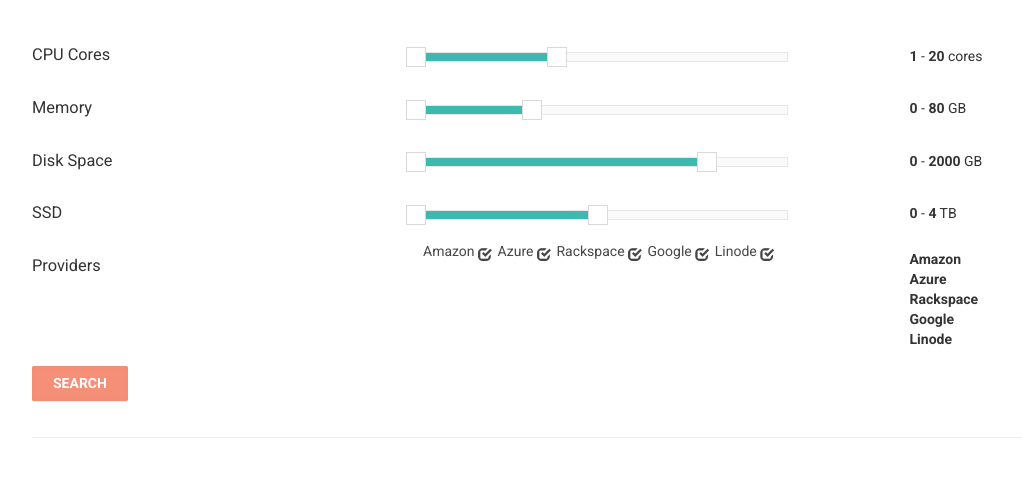
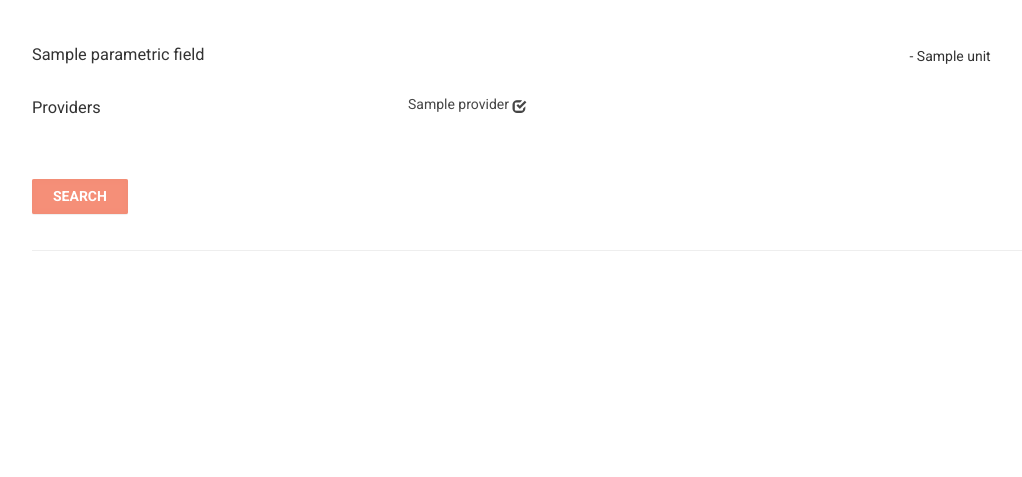
Before and after one commit to saurabhkb/assorted-hacks, a Flask app: template templates/index.html in a window 1280 px wide. Shown: the part 90-567 px from the top of the page, without its empty margins (38-1060 px from the left). Run offline with Flask 2, Linux system fonts and the light colour scheme; the template is opened without the code that fills it: most values are stand-ins (such as "Sample title", 1, 10 or a date in 2020); some libraries are stand-ins or nearby versions.

Commit message:
replaced repeated html/js code with templates, all data values are now set at the server

```diff
--- a/server.py
+++ b/server.py
@@ -1,15 +1,25 @@
 from flask import Flask, render_template, request, jsonify, redirect, abort
 from pymongo import MongoClient
 import json
+import os
 
 app = Flask(__name__)
 client = MongoClient()
 db = client['cloud']
 v = db['vm']
 
+providers = v.distinct('provider')
+parametric_fields = [
+			{'name': 'CPU Cores', 'class': 'cores', 'unit': 'cores', 'min': 1, 'max': 20, 'step': 1, 'show_start': 1, 'show_end': 20},
+			{'name': 'Memory (GB)', 'class': 'ramGB', 'unit': 'GB', 'min': 0, 'max': 250, 'step': 5, 'show_start': 0, 'show_end': 80},
+			{'name': 'Disk Space (GB)', 'class': 'diskGB', 'unit': 'GB', 'min': 0, 'max': 2500, 'step': 10, 'show_start': 0, 'show_end': 2000},
+			{'name': 'SSD (GB)', 'class': 'flashGB', 'unit': 'GB', 'min': 0, 'max': 2500, 'step': 50, 'show_start': 0, 'show_end': 550},
+		]
+nonparametric_fields = [ {'name': 'Provider', 'class': 'provider'}, {'name': 'Region', 'class': 'region'}, {'name': 'Server Type', 'class': 'serverType'}, {'name': 'Upfront Cost ($)', 'class': 'upfrontCost'}, {'name': 'Hourly Cost ($)', 'class': 'hourlyCost'} ]
+
 @app.route('/')
 def home():
-	return render_template("index.html")
+	return render_template("index.html", providers = providers, parametric_fields = parametric_fields, nonparametric_fields = nonparametric_fields)
 
 @app.route('/about')
 def about():
@@ -42,14 +52,14 @@ def fetch():
 	cores_min = int(j['cores_min'])
 	cores_max = int(j['cores_max'])
 
-	disk_min = int(j['disk_min']) * 10 ** 3
-	disk_max = int(j['disk_max']) * 10 ** 3
+	disk_min = int(j['diskGB_min']) * 10 ** 3
+	disk_max = int(j['diskGB_max']) * 10 ** 3
 
-	memory_min = int(j['memory_min']) * 10 ** 3
-	memory_max = int(j['memory_max']) * 10 ** 3
+	memory_min = int(j['ramGB_min']) * 10 ** 3
+	memory_max = int(j['ramGB_max']) * 10 ** 3
 
-	ssd_min = int(j['ssd_min']) * 10 ** 6
-	ssd_max = int(j['ssd_max']) * 10 ** 6
+	ssd_min = int(j['flashGB_min']) * 10 ** 3
+	ssd_max = int(j['flashGB_max']) * 10 ** 3
 
 	providers = j['providers']
 
--- a/static/css/styles.css
+++ b/static/css/styles.css
@@ -143,8 +143,18 @@ label {
 
 /* checkbox */
 .chck {
+	opacity: 0.5;
+	border: thin solid white;
+	margin: 0 15px 0 0;
+	cursor: pointer;
+}
+
+.chck:hover {
+	opacity: 0.7;
+}
+
+.chck.active {
 	opacity: 0.9;
-	border: thin solid white;
 }
 
 .chckgroup {
@@ -162,12 +172,10 @@ label {
 }
 .provider_list .provider {
 	font-weight: 700;
+	margin: 0 10px 0 0;
+	float: left;
 }
 
-.btn-group > .btn, .btn-group-vertical > .btn.chck {
-	float: none;
-	display: block;
-}
 
 /* table */
 .table > thead > tr > td, .table > tbody > tr > td, .table > tfoot > tr > td {
--- a/templates/index.html
+++ b/templates/index.html
@@ -10,73 +10,28 @@
 
 {% block content %}
 <div class="container">
+	{% for p in parametric_fields %}
 	<div class="row">
 		<div class="col-md-4">
-			<h3>CPU Cores</h3>
+			<h3>{{ p.name }}</h3>
 		</div>
 		<div class="col-md-5">
-			<div class="slider cores"></div>
+			<div class="slider {{ p.class }}"></div>
 		</div>
-		<div class="col-md-3"><h4><span class="val cores lower"></span> - <span class="val cores upper"></span> cores</h4></div>
+		<div class="col-md-3"><h4><span class="val {{ p.class }} lower"></span> - <span class="val {{ p.class }} upper"></span> {{ p.unit }}</h4></div>
 	</div>
+	{% endfor %}
 
-	<div class="row">
-		<div class="col-md-4">
-			<h3>Memory</h3>
-		</div>
-		<div class="col-md-5">
-			<div class="slider memory"></div>
-		</div>
-		<div class="col-md-3"><h4><span class="val memory lower"></span> - <span class="val memory upper"></span> GB</h4></div>
-	</div>
-
-	<div class="row">
-		<div class="col-md-4">
-			<h3>Disk Space</h3>
-		</div>
-		<div class="col-md-5">
-			<div class="slider disk"></div>
-		</div>
-		<div class="col-md-3"><h4><span class="val disk lower"></span> - <span class="val disk upper"></span> GB</h4></div>
-	</div>
-
-	<div class="row">
-		<div class="col-md-4">
-			<h3>SSD</h3>
-		</div>
-		<div class="col-md-5">
-			<div class="slider ssd"></div>
-		</div>
-		<div class="col-md-3"><h4><span class="val ssd lower"></span> - <span class="val ssd upper"></span> TB</h4></div>
-	</div>
-
-	<div class="row" style="min-height: 70px;">
+	<div class="row" style="min-height: 80px;">
 		<div class="col-md-4">
 			<h3>Providers</h3>
 		</div>
 		<div class="col-md-5">
-			<label class="chck active"><span name="Amazon">Amazon </span><span class="glyphicon glyphicon-check"></span></label>
-			<label class="chck active"><span name="Azure">Azure </span><span class="glyphicon glyphicon-check"></span></label>
-			<label class="chck active"><span name="Rackspace">Rackspace </span><span class="glyphicon glyphicon-check"></span></label>
-			<label class="chck active"><span name="Google">Google </span><span class="glyphicon glyphicon-check"></span></label>
-			<label class="chck active"><span name="Linode">Linode </span><span class="glyphicon glyphicon-check"></span></label>
-			<!-- <div class="btn-group chckgroup" data-toggle="buttons">
-				<label class="blue button btn chck active">
-					<input type="checkbox" name="Amazon" checked> Amazon <span class="glyphicon glyphicon-check"></span>
-				</label>
-				<label class="blue button btn chck active">
-					<input type="checkbox" name="Azure" checked> Azure <span class="glyphicon glyphicon-check"></span>
-				</label>
-				<label class="blue button btn chck active">
-					<input type="checkbox" name="Rackspace" checked> Rackspace <span class="glyphicon glyphicon-check"></span>
-				</label>
-				<label class="blue button btn chck active">
-					<input type="checkbox" name="Google" checked> Google <span class="glyphicon glyphicon-check"></span>
-				</label>
-				<label class="blue button btn chck active">
-					<input type="checkbox" name="Linode" checked> Linode <span class="glyphicon glyphicon-check"></span>
-				</label>
-			</div> -->
+		<div class="chckgroup">
+			{% for p in providers %}
+				<label class="chck active" name="{{ p }}"><span name="{{ p }}">{{ p }} </span><span class="glyphicon glyphicon-check"></span></label>
+			{% endfor %}
+		</div>
 		</div>
 		<div class="col-md-3">
 			<div class="provider_list"></div>
@@ -119,7 +74,7 @@ $("document").ready(
 			provider = label.children("span").attr("name");
 			console.log(provider);
 			if(g.hasClass("glyphicon-check")) {
-				$(".provider_list").append("<div class='provider' name='" + provider + "'>" + provider + "</div>");
+				$(".provider_list").append("<a target='_blank' href='/provider/" + provider + "' class='provider' name='" + provider + "'>" + provider + "</a>");
 			} else {
 				$(".provider_list").children("[name=" + provider + "]").remove();
 			}
@@ -129,18 +84,28 @@ $("document").ready(
 				g = $(this).children(".glyphicon");
 				provider = $(this).children("span").attr("name");
 				if(g.hasClass("glyphicon-check")) {
+					$(this).removeClass("active");
 					g.removeClass("glyphicon-check");
 					g.addClass("glyphicon-unchecked");
 					$(".provider_list").children("[name=" + provider + "]").remove();
 				} else {
+					$(this).addClass("active");
 					g.removeClass("glyphicon-unchecked");
 					g.addClass("glyphicon-check");
-					$(".provider_list").append("<div class='provider' name='" + provider + "'>" + provider + "</div>");
+					$(".provider_list").append("<a target='_blank' href='/provider/" + provider + "' class='provider' name='" + provider + "'>" + provider + "</a>");
 				}
 			}
 		);
 
 		var oTable;
+		var columns = [];
+		{% for p in nonparametric_fields %}
+		columns.push({"sTitle": "{{ p.name }}", "mData": "{{ p.class }}"});
+		{% endfor %}
+		{% for p in parametric_fields %}
+		columns.push({"sTitle": "{{ p.name }}", "mData": "{{ p.class }}"});
+		{% endfor %}
+
 
 		$("#submit").click(
 			function(e) {
@@ -161,16 +126,7 @@ $("document").ready(
 									bDestroy: true,
 									sDom: "<'row'<'col-md-6'i><'col-md-6'p>r>t<'row'<'col-md-6'l><'col-md-6'f>>",
 									aaData: data['result'],
-									aoColumns: [
-										{ "sTitle": "Provider", "mData": "provider" },
-										{ "sTitle": "Cores", "mData": "cores" },
-										{ "sTitle": "Disk (GB)", "mData": "diskGB" },
-										{ "sTitle": "RAM (GB)", "mData": "ramGB" },
-										{ "sTitle": "SSD (GB)", "mData": "flashGB" },
-										{ "sTitle": "Hourly Cost ($)", "mData": "hourlyCost" },
-										{ "sTitle": "Location", "mData": "location" },
-										{ "sTitle": "Server Type", "mData": "serverType" }
-									]
+									aoColumns: columns
 								});
 						}
 				});
@@ -180,96 +136,36 @@ $("document").ready(
 );
 
 function get_parameters() {
-	var cores_min = $(".val.cores.lower").text();
-	var memory_min = $(".val.memory.lower").text();
-	var disk_min = $(".val.disk.lower").text();
-	var ssd_min = $(".val.ssd.lower").text();
-
-	var cores_max = $(".val.cores.upper").text();
-	var memory_max = $(".val.memory.upper").text();
-	var disk_max = $(".val.disk.upper").text();
-	var ssd_max = $(".val.ssd.upper").text();
+	var dict = {};
+	{% for p in parametric_fields %}
+	dict["{{ p.class }}_min"] = $(".val.{{ p.class }}.lower").text();
+	dict["{{ p.class }}_max"] = $(".val.{{ p.class }}.upper").text();
+	{% endfor %}
 
 	names = [];
-	$('.chckgroup input:checked').each(function() {
-		names.push({'provider': this.name});
+	$('.chck.active').each(function() {
+		names.push({'provider': $(this).attr("name")});
 	});
-
-	var dict = {
-		'cores_min': cores_min,
-		'cores_max': cores_max,
-		'disk_min': disk_min,
-		'disk_max': disk_max,
-		'ssd_min': ssd_min,
-		'ssd_max': ssd_max,
-		'memory_min': memory_min,
-		'memory_max': memory_max,
-		'providers': names
-	};
+	dict['providers'] = names;
 	return dict;
 }
 
-function render_data(data) {
-	$(".results").html("");
-	for(i in data) {
-		var row = "<div class='row'>";
-		row += "<div class='col-md-4'><h3>" + data[i].provider + "</h3></div>";
-		row += "<div class='col-md-4'><h4>" + data[i].location + "</h4></div>";
-		row += "<div class='col-md-2'><h4>" + data[i].cores + "</h4></div>";
-		row += "<div class='col-md-2'><h4>" + data[i].ramMB + "</h4></div>";
-		row += "</div>";
-		$(".results").append(row);
-	}
-}
-
-
 function initialize_sliders() {
 	var Link = $.noUiSlider.Link;
-		$('.slider.cores').noUiSlider({
-			start: [1, 20],
-			step: 1,
+
+	{% for p in parametric_fields %}
+	$('.slider.{{ p.class }}').noUiSlider({
+		start: [{{ p.show_start }}, {{ p.show_end }}],
+		step: {{ p.step }},
 		connect: true,
-			range: {'min': 1, 'max': 50},
+		range: {'min': {{ p.min }}, 'max': {{ p.max }}},
 		serialization: {
-				lower: [new Link({target: $(".val.cores.lower")})],
-				upper: [new Link({target: $(".val.cores.upper")})],
+			lower: [new Link({target: $(".val.{{ p.class }}.lower")})],
+			upper: [new Link({target: $(".val.{{ p.class }}.upper")})],
 			format: {decimals: 0}
 		}
 	});
-		$('.slider.memory').noUiSlider({
-			start: [0, 80],
-			step: 5,
-			connect: true,
-			range: {'min': 0, 'max':250},
-			serialization: {
-				lower: [new Link({target: $(".val.memory.lower")})],
-				upper: [new Link({target: $(".val.memory.upper")})],
-				format: {decimals: 0}
-			}
-		});
-		$('.slider.disk').noUiSlider({
-			start: [0, 2000],
-			step: 10,
-			connect: true,
-			range: {'min': 0, 'max': 2500},
-			serialization: {
-				lower: [new Link({target: $(".val.disk.lower")})],
-				upper: [new Link({target: $(".val.disk.upper")})],
-				format: {decimals: 0}
-			}
-		});
-
-		$('.slider.ssd').noUiSlider({
-			start: [0, 4],
-			step: 1,
-			connect: true,
-			range: {'min': 0, 'max': 8},
-			serialization: {
-				lower: [new Link({target: $(".val.ssd.lower")})],
-				upper: [new Link({target: $(".val.ssd.upper")})],
-				format: {decimals: 0}
-			}
-		});
+	{% endfor %}
 }
 </script>
 {% endblock %}
```
Lines whose indentation alone changed are shown as unchanged.
